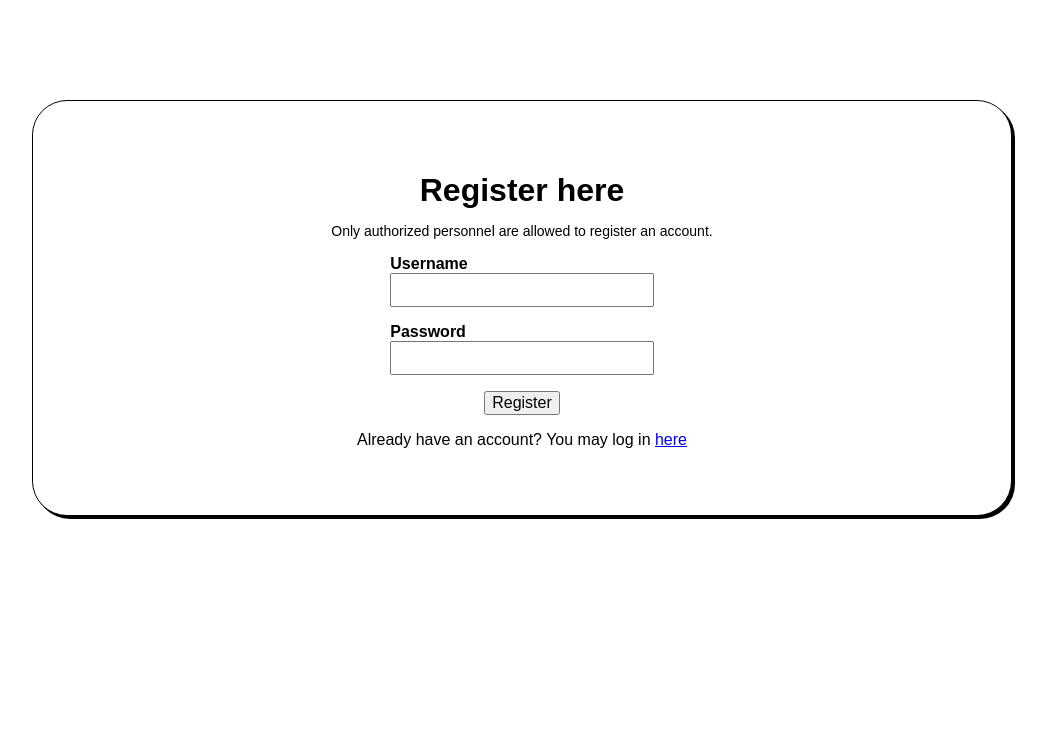
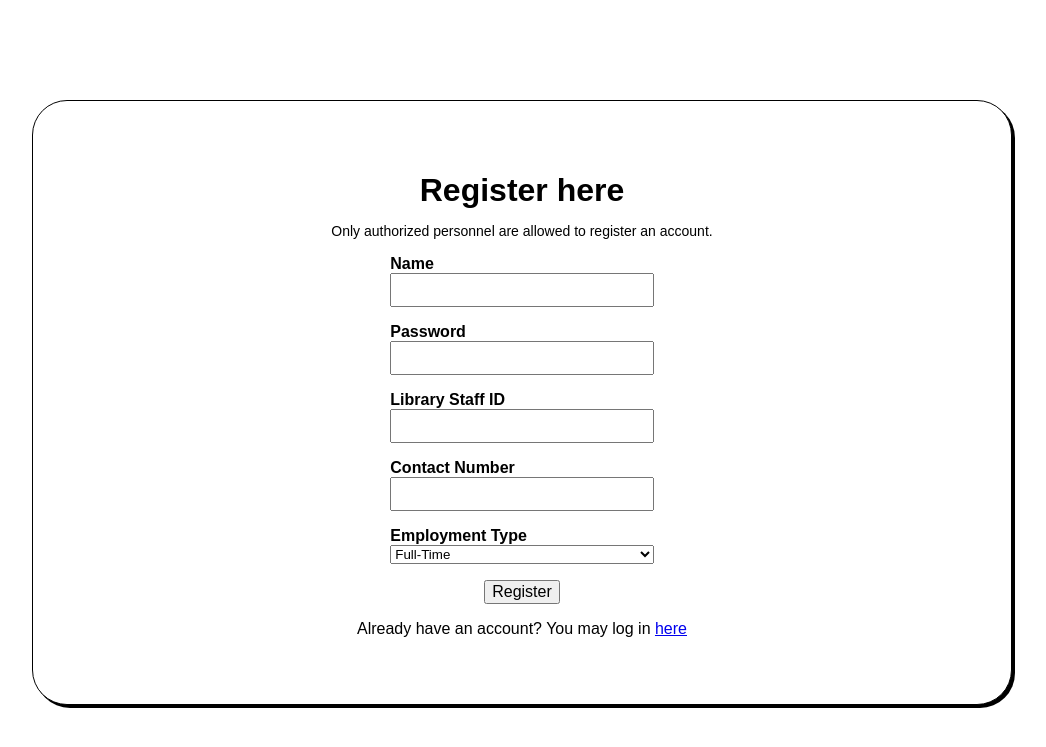
Before and after one commit to Gavrieee/SOFT-ENG---Midterm-Exam, a PHP site: page /register.php in a window 1280 px wide. Shown: the top 747 px of the page, without its empty margins (118-1164 px from the left). Run offline with PHP 8.4, Linux system fonts and the light colour scheme.

Commit message:
register.php

```diff
--- a/register.php
+++ b/register.php
@@ -46,7 +46,7 @@ require_once 'core/handleForms.php';
 		}
 
 		input[type="text"],
-		input[type="password"] {
+		input[type="password"], input[type="tel"], select {
 			width: 100%;
 			box-sizing: border-box;
 			text-align: left;
@@ -64,14 +64,32 @@ require_once 'core/handleForms.php';
 				<p style="color: red; font-size: 14px; text-align: center;"><i><?php echo $_SESSION['message']; ?></i></p>
 			<?php }
 			unset($_SESSION['message']); ?>
+
 			<form action="core/handleForms.php" method="POST">
 				<p>
-					<label style="font-weight: bold;" for="username">Username</label>
+					<label style="font-weight: bold;" for="username">Name</label>
 					<input type="text" name="username" required>
 				</p>
 				<p>
 					<label style="font-weight: bold;" for="username">Password</label>
 					<input type="password" name="password" required>
+				</p>
+				<p>
+					<label style="font-weight: bold;" for="username">Library Staff ID</label>
+					<input type="text" name="library_staff_id" required>
+
+				</p>
+				<p>
+					<label style="font-weight: bold;" for="username">Contact Number</label>
+					<input type="tel" name="contact_number" pattern="^0\d{3}-\d{3}-\d{4}$" title="e.g., 0912-345-6789" required>
+				</p>
+				<p>
+					<label style="font-weight: bold;" for="username">Employment Type</label>
+					<select name="employment_type" id="employment_type" value="Select an option here">
+						<option value="full-time">Full-Time</option>
+						<option value="part-time">Part-Time</option>
+						<option value="contract">Contract</option>
+					</select>
 				</p>
 				<p style="text-align: center;">
 					<input style="font-size: 16px;" type="submit" name="registerUserBtn" value="Register">
```
